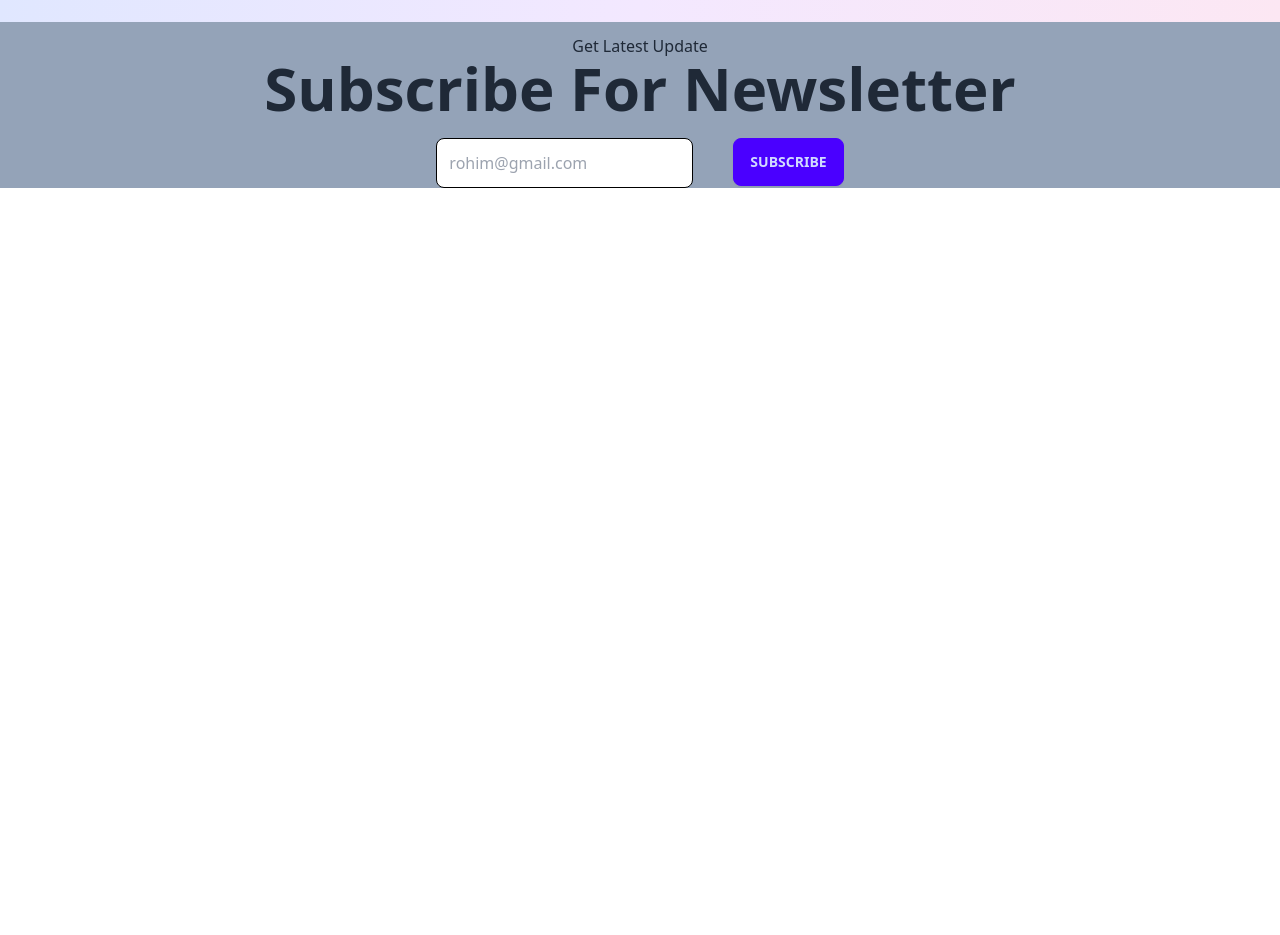
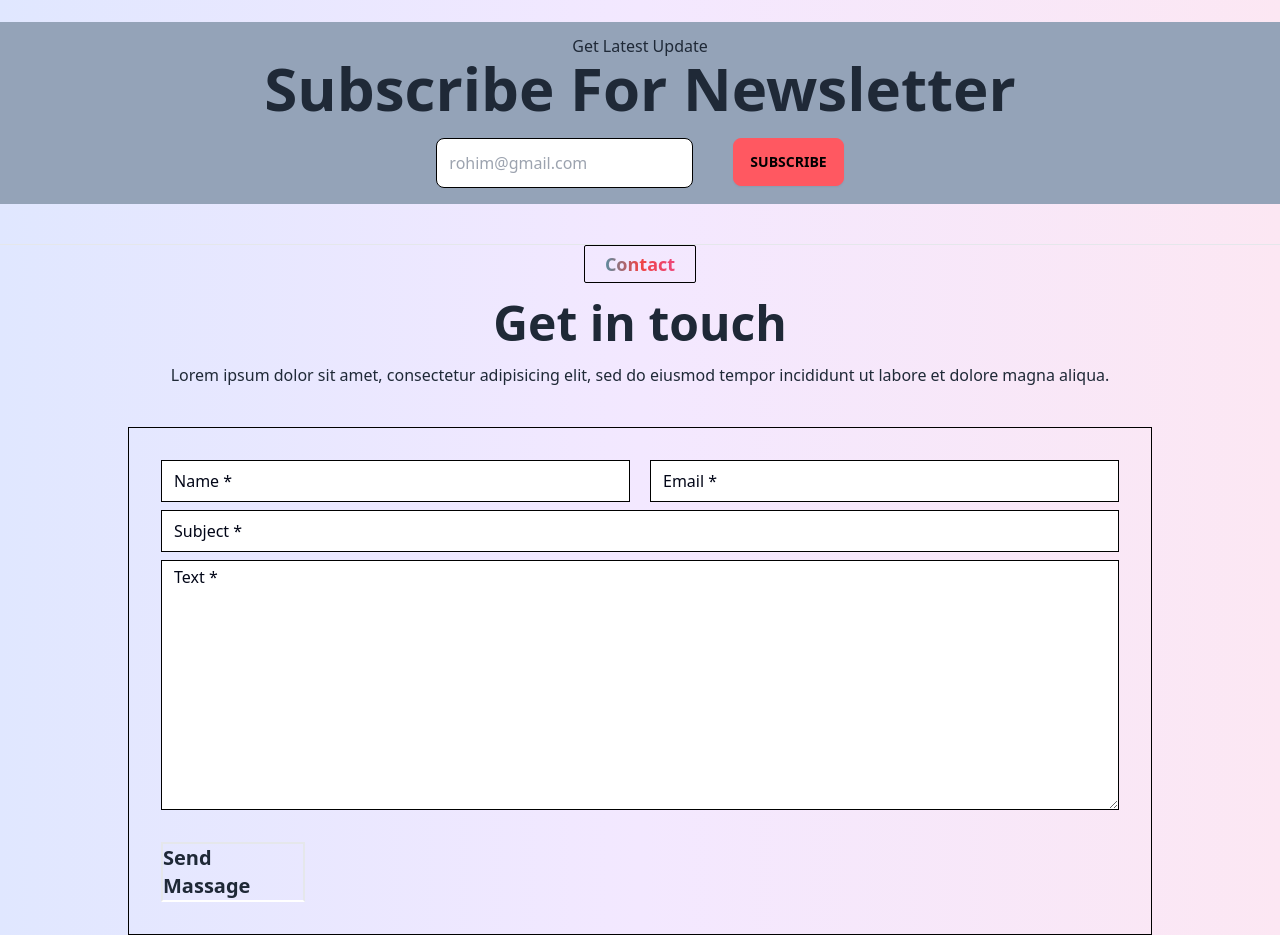
Before and after one commit to sajalbiswas1/my-portfolio, a React (Vite) app: page / in a window 1280 px wide. Shown: the part 540-1475 px from the top of the page. Before the commit the page ends 800 px from the top, so only its background shows below. Built offline with nearby package versions, Linux system fonts and the light colour scheme.

Commit message:
contact section added

```diff
--- /dev/null
+++ b/src/component/Page/Home/Contact.jsx
@@ -0,0 +1,28 @@
+
+const Contact = () => {
+    return (
+        <div className="max-w-7xl mx-auto mt-10">
+            <hr />
+            <p className="border text-center border-black max-w-min m-auto px-5  py-1 text-lg rounded-sm font-bold bg-clip-text text-transparent bg-gradient-to-r from-cyan-500 via-red-500 to-pink-500">Contact</p>
+        <h2 className="text-center text-5xl font-bold mt-4 mb-4">Get in touch</h2>
+        <p className="text-center">Lorem ipsum dolor sit amet, consectetur adipisicing elit, sed do eiusmod tempor incididunt ut labore et dolore magna aliqua.</p>
+        <div>
+        <form className="card-body border border-black md:max-w-3xl m-auto lg:max-w-5xl mt-10">
+        <div className="grid grid-cols-2 gap-5">
+          <input type="text" placeholder="Name *" className="px-3 py-2 outline-none border border-black placeholder-slate-950" required />
+          <input type="email" placeholder="Email *" className="px-3 py-2 outline-none border border-black placeholder-slate-950" required />
+        </div>
+        <div className="form-control">
+          <input type="text" placeholder="Subject *"  className="px-3 py-2 outline-none border border-black placeholder-slate-950" required />
+          <textarea name="" id="" cols="30" rows="10" placeholder="Text *" className="border outline-none placeholder-slate-950 px-3 py-1 border-black mt-2 " required></textarea>
+        </div>
+        <div className="form-control mt-6">
+          <button className="text-left font-bold text-xl w-36 hover:border-2 border-2 border-b-white hover:border-b-rose-400">Send Massage</button>
+        </div>
+      </form>
+        </div>
+        </div>
+    );
+};
+
+export default Contact;
--- a/src/component/Page/Home/Home.jsx
+++ b/src/component/Page/Home/Home.jsx
@@ -1,4 +1,5 @@
 import Banner from "./Banner";
+import Contact from "./Contact";
 import NewsLatter from "./NewsLatter";
 
 const Home = () => {
@@ -6,6 +7,7 @@ const Home = () => {
         <div >
             <Banner></Banner>
             <NewsLatter></NewsLatter>
+            <Contact></Contact>
         </div>
     );
 };
--- a/src/component/Page/Home/NewsLatter.jsx
+++ b/src/component/Page/Home/NewsLatter.jsx
@@ -3,12 +3,12 @@ const NewsLatter = () => {
     return (
         <div className="max-w-7xl mx-auto mt-10">
             <hr />
-            <div className="bg-slate-400">
+            <div className="bg-slate-400 pb-4">
             <h4 className="text-center mt-20 pt-3">Get Latest Update</h4>
             <p className="text-center text-6xl font-bold">Subscribe For Newsletter</p>
             <div className="flex justify-center gap-5 mt-5">
             <input type="text" name="" id="" placeholder="rohim@gmail.com" className="p-3 border border-black rounded-lg " /> <br />
-            <button className="btn btn-primary">SUBSCRIBE</button>
+            <button className="btn btn-error">SUBSCRIBE</button>
             </div>
             </div>
         </div>
```
